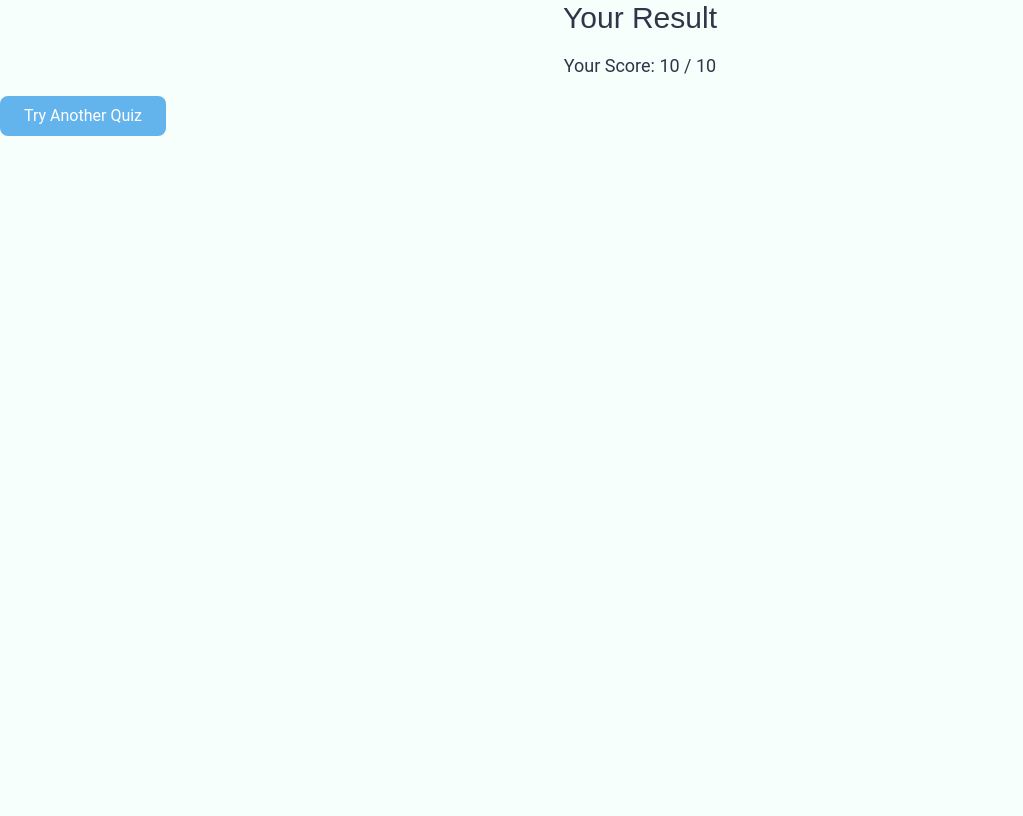
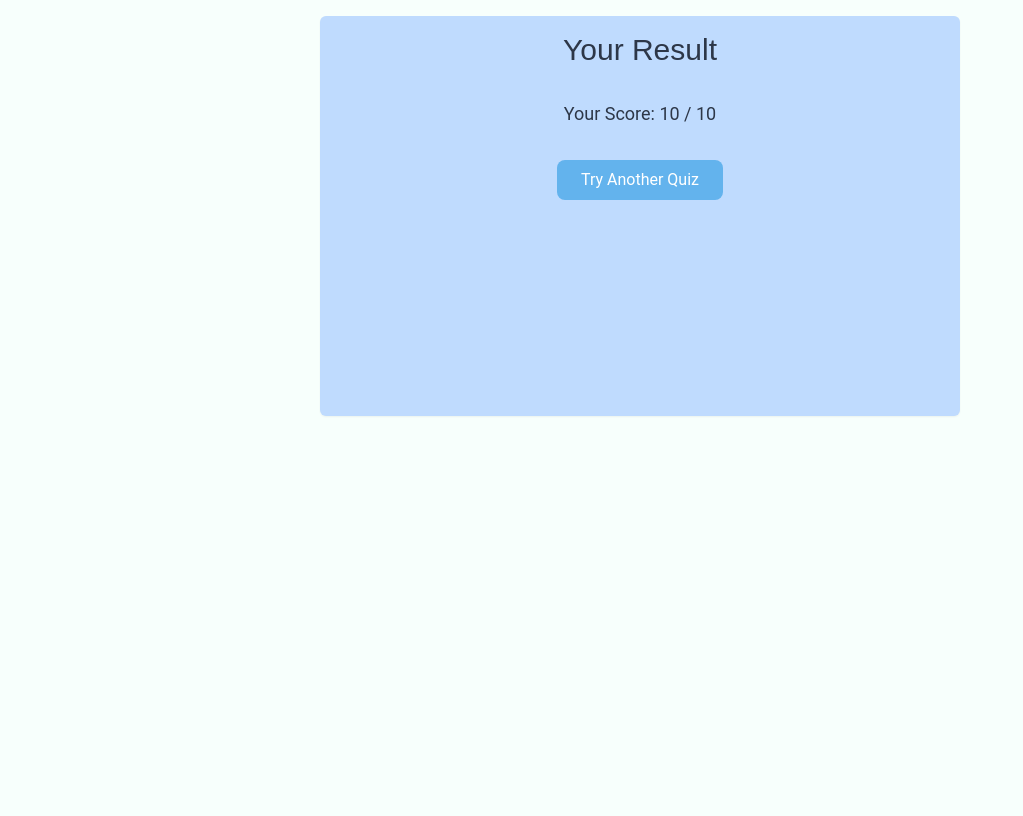
Before and after one commit to Amex47-web/quizweb, a Flask app: template templates/result.html in a window 1280 px wide. Shown: the whole page, without its empty margins (0-1023 px from the left). Before the commit the page ends 136 px from the top, so only its background shows below. Run offline with Flask 3, Linux system fonts and the light colour scheme; the template is opened without the code that fills it: most values are stand-ins (such as "Sample title", 1, 10 or a date in 2020); style sheets or scripts are compiled from the project's sources.

Commit message:
corrected position of  button

```diff
--- a/templates/result.html
+++ b/templates/result.html
@@ -5,11 +5,14 @@
     <title>Quiz Result</title>
 </head>
 <body class="font-roboto bg-bg-color text-text-color">
-    <h1 class="font-poppins text-3xl text-center mb-4">Your Result</h1>
-    <p class="text-lg text-center">Your Score: {{ score }} / {{ total }}</p>
-    <div class="flex justify-between">
-        <a href="{{ url_for('index') }}" class="text-center mt-4 bg-secondary-btn text-white px-6 py-2 rounded-lg hover:bg-secondary-btn-hover">Try Another Quiz</a>
+   <div class="w-full h-screen  font-roboto bg-bg-color text-text-color">
+        <div class="w-1/2 h-1/2 bg-blue-200 rounded-md mt-4 p-4 mx-auto shadow-sm flex flex-col gap-4 items-center">
+        <h1 class="font-poppins text-3xl text-center mb-4">Your Result</h1>
+        <p class="text-lg text-center">Your Score: {{ score }} / {{ total }}</p>
 
+            <a href="{{ url_for('home') }}" class="text-center mt-4 bg-secondary-btn text-white px-6 py-2 rounded-lg hover:bg-secondary-btn-hover">Try Another Quiz</a>
+
+        </div>
     </div>
 </body>
 </html>
```
